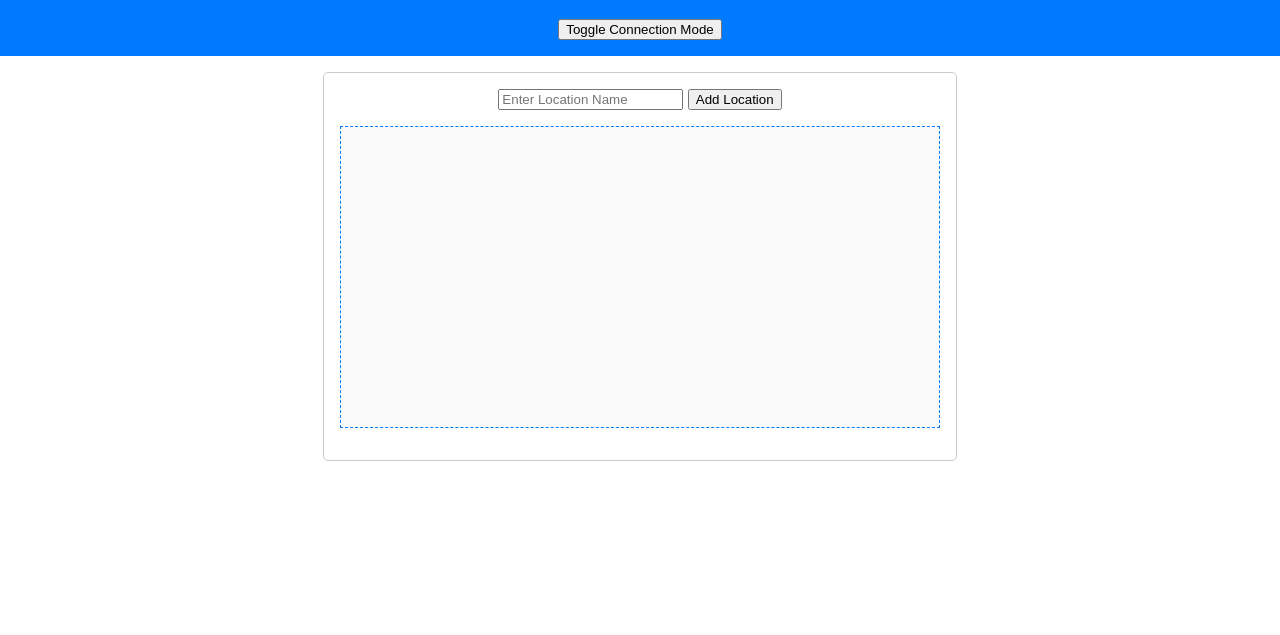
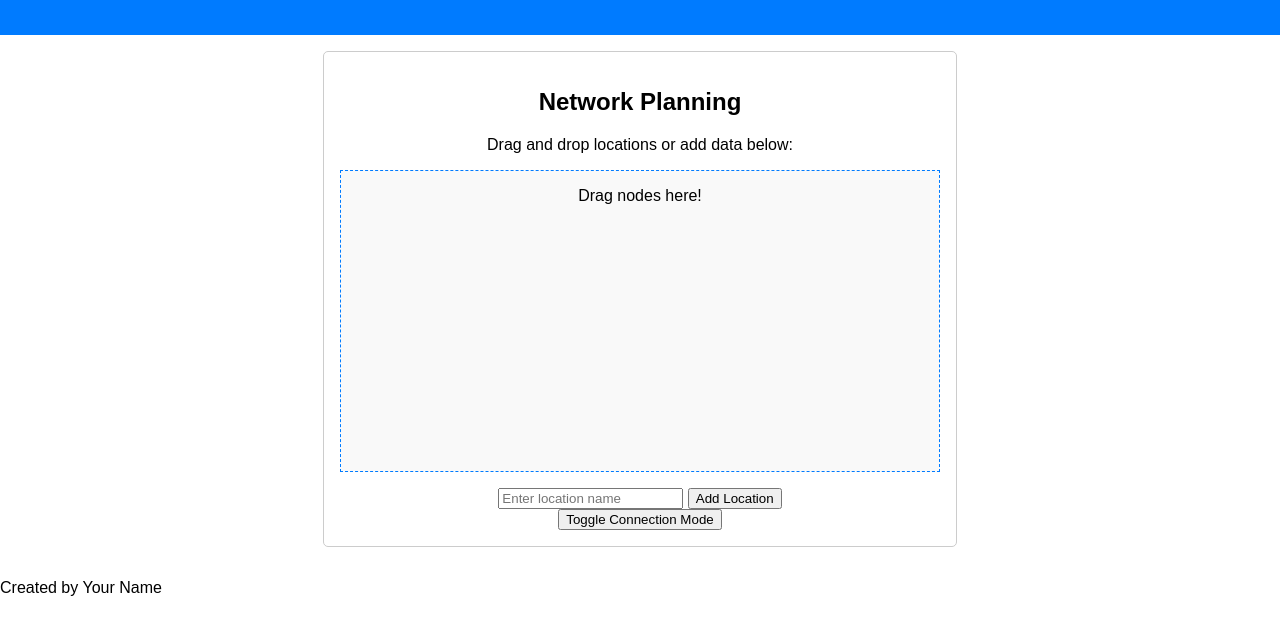
Before and after one commit to sugunendra/SCM, a plain HTML site: page index.html in a window 1280 px wide. Shown: the part 77-712 px from the top of the page. Drawn offline with Linux system fonts and the light colour scheme.

Commit message:
Update index.html

```diff
--- a/index.html
+++ b/index.html
@@ -3,26 +3,37 @@
 <head>
     <meta charset="UTF-8">
     <meta name="viewport" content="width=device-width, initial-scale=1.0">
-    <title>Supply Chain Network Simulation</title>
+    <title>Supply Chain Simulation</title>
     <link rel="stylesheet" href="styles.css">
+    <!-- Adding Interact.js CDN for drag-and-drop functionality -->
+    <script src="https://cdn.jsdelivr.net/npm/@interactjs/interactjs/dist/interact.min.js"></script>
+    <!-- Fallback Interact.js in case of loading issues -->
+    <script src="https://cdnjs.cloudflare.com/ajax/libs/interact.js/1.10.11/interact.min.js"></script>
 </head>
 <body>
     <header>
         <h1>Supply Chain Network Simulation</h1>
-        <button id="toggle-connect-mode">Toggle Connection Mode</button>
     </header>
     <main>
         <div id="simulation-container">
+            <h2>Network Planning</h2>
+            <p>Drag and drop locations or add data below:</p>
+            <div id="network" class="network-area">
+                <!-- SVG for connections -->
+                <svg id="network-svg" width="100%" height="300px"></svg>
+                <p>Drag nodes here!</p>
+            </div>
             <form id="data-form">
-                <input type="text" id="location" placeholder="Enter Location Name" required>
+                <input type="text" id="location" placeholder="Enter location name" required>
                 <button type="submit">Add Location</button>
             </form>
-            <div id="network">
-                <svg id="network-svg" xmlns="http://www.w3.org/2000/svg"></svg>
-            </div>
+            <button id="toggle-connect-mode">Toggle Connection Mode</button>
         </div>
     </main>
-    <script src="https://cdn.jsdelivr.net/npm/@interactjs/interactjs/dist/interact.min.js"></script>
+    <footer>
+        <p>Created by Your Name</p>
+    </footer>
+    <!-- Script for simulation behavior -->
     <script src="script.js"></script>
 </body>
 </html>
```
